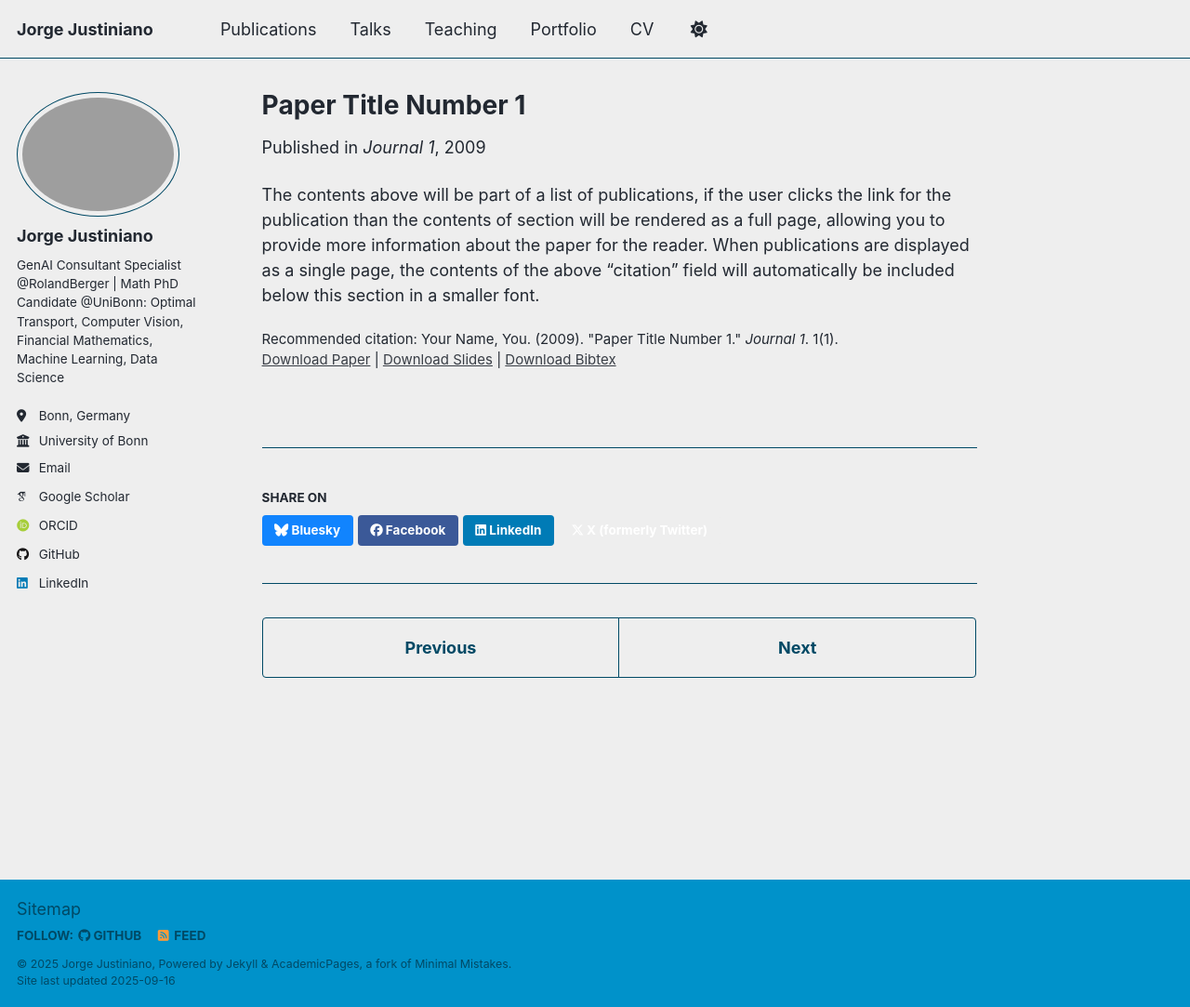
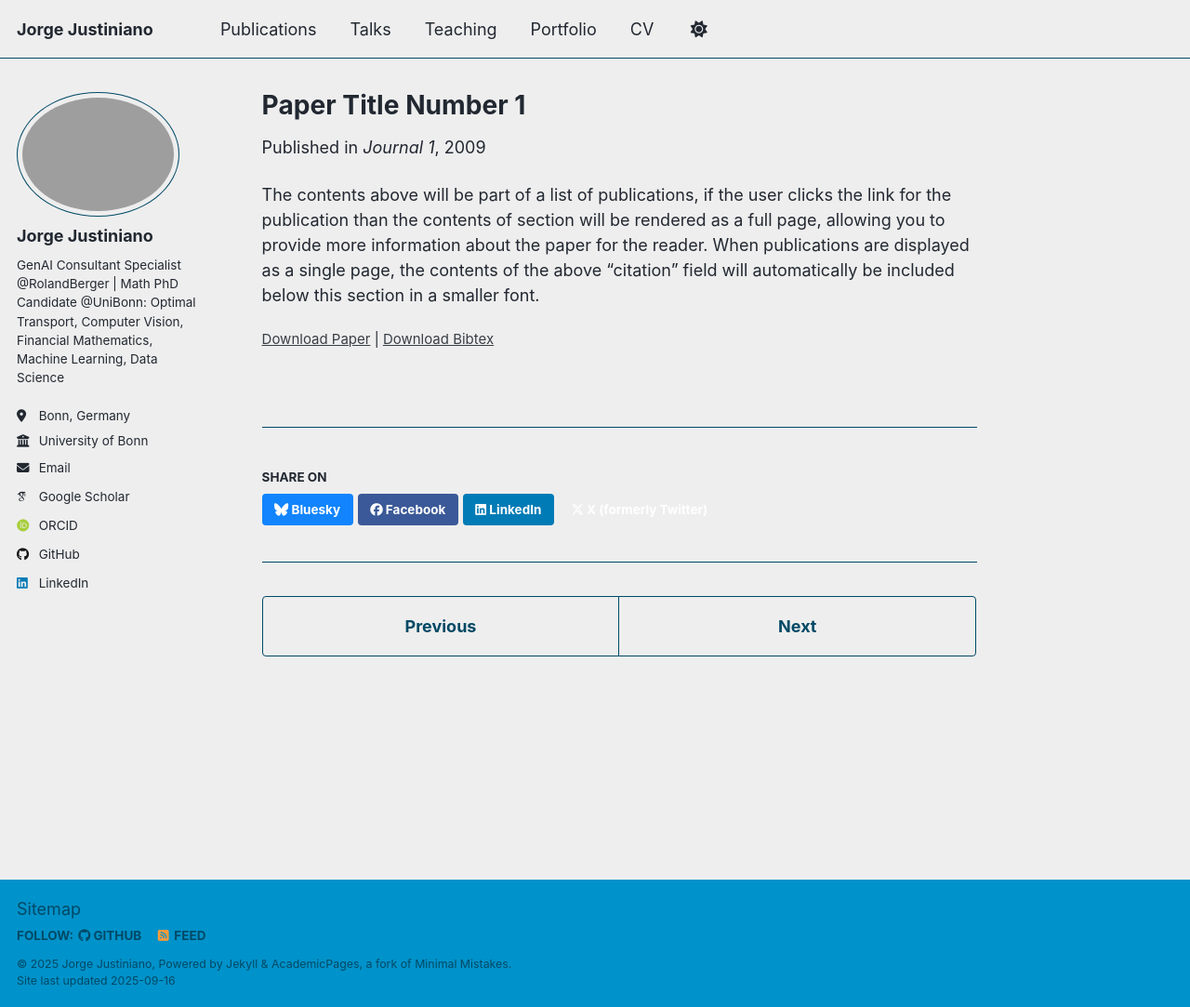
Before and after one commit to jjustiniano2/jjustiniano2.github.io, a Jekyll site: the page built from _publications/2009-10-01-paper-title-number-1.md, in a window 1280 px wide and 1083 px high. Shown: the whole window at 93% size. Built offline with Jekyll 4.4.1, drawn with Linux system fonts in a browser that asks for light colours; some web fonts are replaced; a script that is not in the unit is left out.

Commit message:
Update 2009-10-01-paper-title-number-1.md

```diff
--- a/_publications/2009-10-01-paper-title-number-1.md
+++ b/_publications/2009-10-01-paper-title-number-1.md
@@ -6,9 +6,8 @@ permalink: /publication/2009-10-01-paper-title-number-1
 excerpt: 'This paper is about the number 1. The number 2 is left for future work.'
 date: 2009-10-01
 venue: 'Journal 1'
-slidesurl: 'http://academicpages.github.io/files/slides1.pdf'
-bibtexurl: '/files/bibtex1.bib'
+doi: 'https://doi.org/10.1103/PhysRevB.91.115144'
+bibtexurl: '/files/PhysRevB.91.115144.bibtex'
 paperurl: 'https://arxiv.org/pdf/1501.07216'
-citation: 'Your Name, You. (2009). &quot;Paper Title Number 1.&quot; <i>Journal 1</i>. 1(1).'
 ---
 The contents above will be part of a list of publications, if the user clicks the link for the publication than the contents of section will be rendered as a full page, allowing you to provide more information about the paper for the reader. When publications are displayed as a single page, the contents of the above "citation" field will automatically be included below this section in a smaller font.
```
